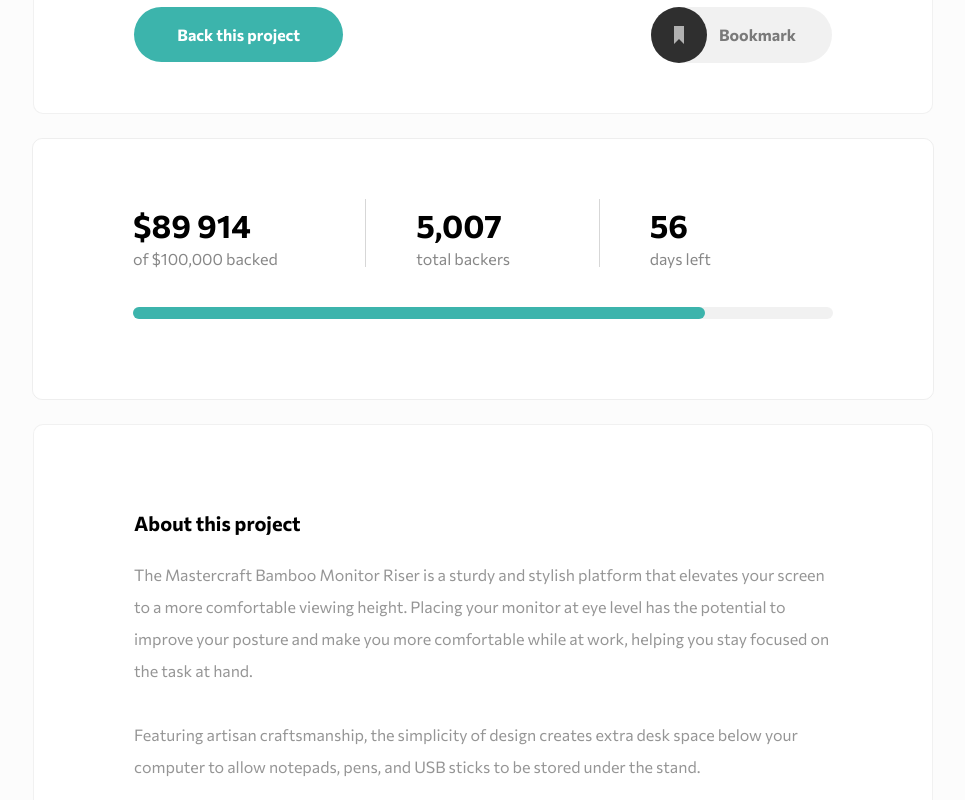
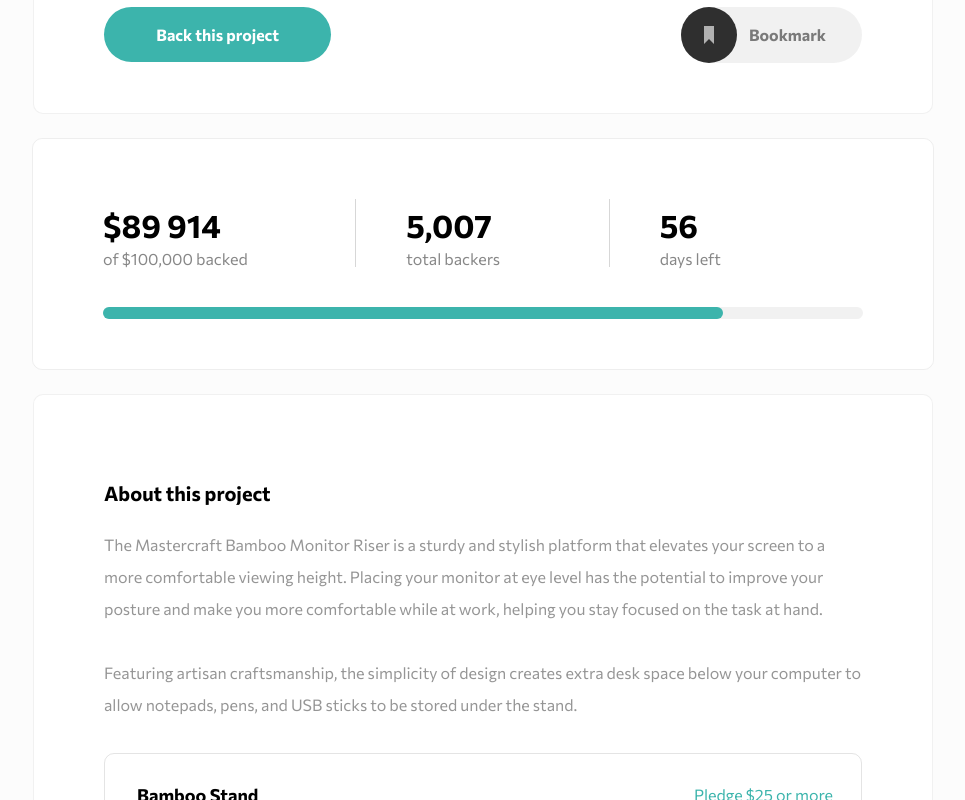
Before and after one commit to Lxpo/fm-crowdfunding-page, a React (Create React App) app: page / in a window 1280 px wide. Shown: the part 580-1380 px from the top of the page, without its empty margins (157-1122 px from the left). Built offline with nearby package versions, Linux system fonts and the light colour scheme.

Commit message:
Adjusted default card padding

```diff
--- a/src/components/About/style.js
+++ b/src/components/About/style.js
@@ -25,7 +25,7 @@
     background: white;
     border-radius:10px;
     border:1px solid ${sg.setOpacityDarkGray(0.1)};
-    padding: 60px 100px 50px;
+    padding: ${sg.DefaultCardPadding};
     box-sizing:border-box;
 
     > ${Header} {
--- a/src/components/Statistics/style.js
+++ b/src/components/Statistics/style.js
@@ -61,7 +61,7 @@
     width:100%;
     background:white;
     border-radius: 10px;
-    padding: 60px 100px 80px;
+    padding: ${sg.DefaultCardPadding};
     box-sizing:border-box;
 
     > ${StatisticsContainer} {
--- a/src/components/util/styleGuide.js
+++ b/src/components/util/styleGuide.js
@@ -12,7 +12,7 @@
 export const setOpacityDarkCyan = (opacity) => `hsl(176, 72%, 28%, ${opacity})`;
 export const setOpacityModerateCyan = (opacity) => `hsl(176, 50%, 47%, ${opacity})`;
 
-export const DefaultCardPadding = `60px 100px 50px 100px`;
+export const DefaultCardPadding = `60px 70px 50px 70px`;
 export const DefaultContainerMaxWidth = `900px`;
 
 export const CustomModalPadding = `40px 80px`;
```
